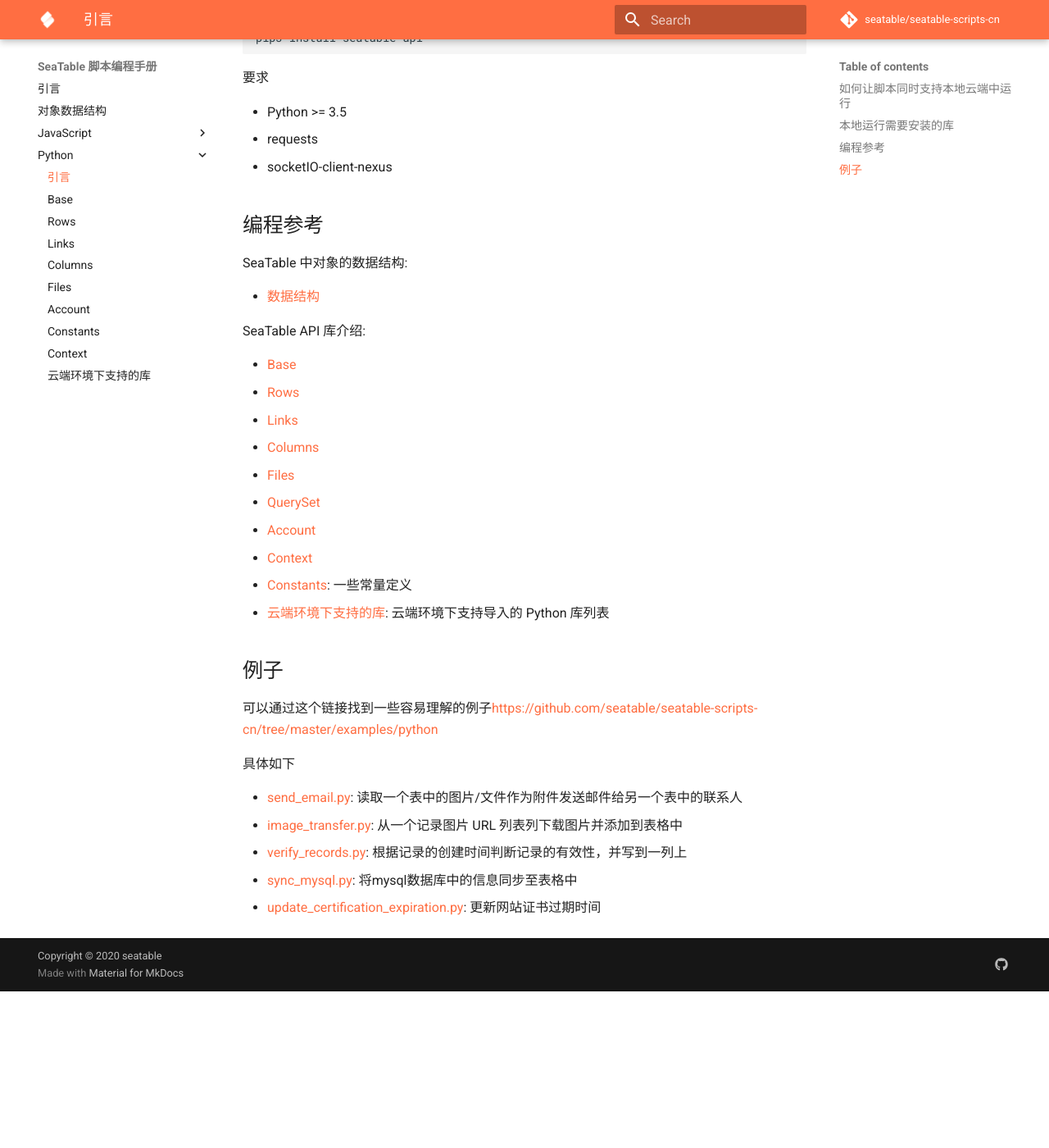
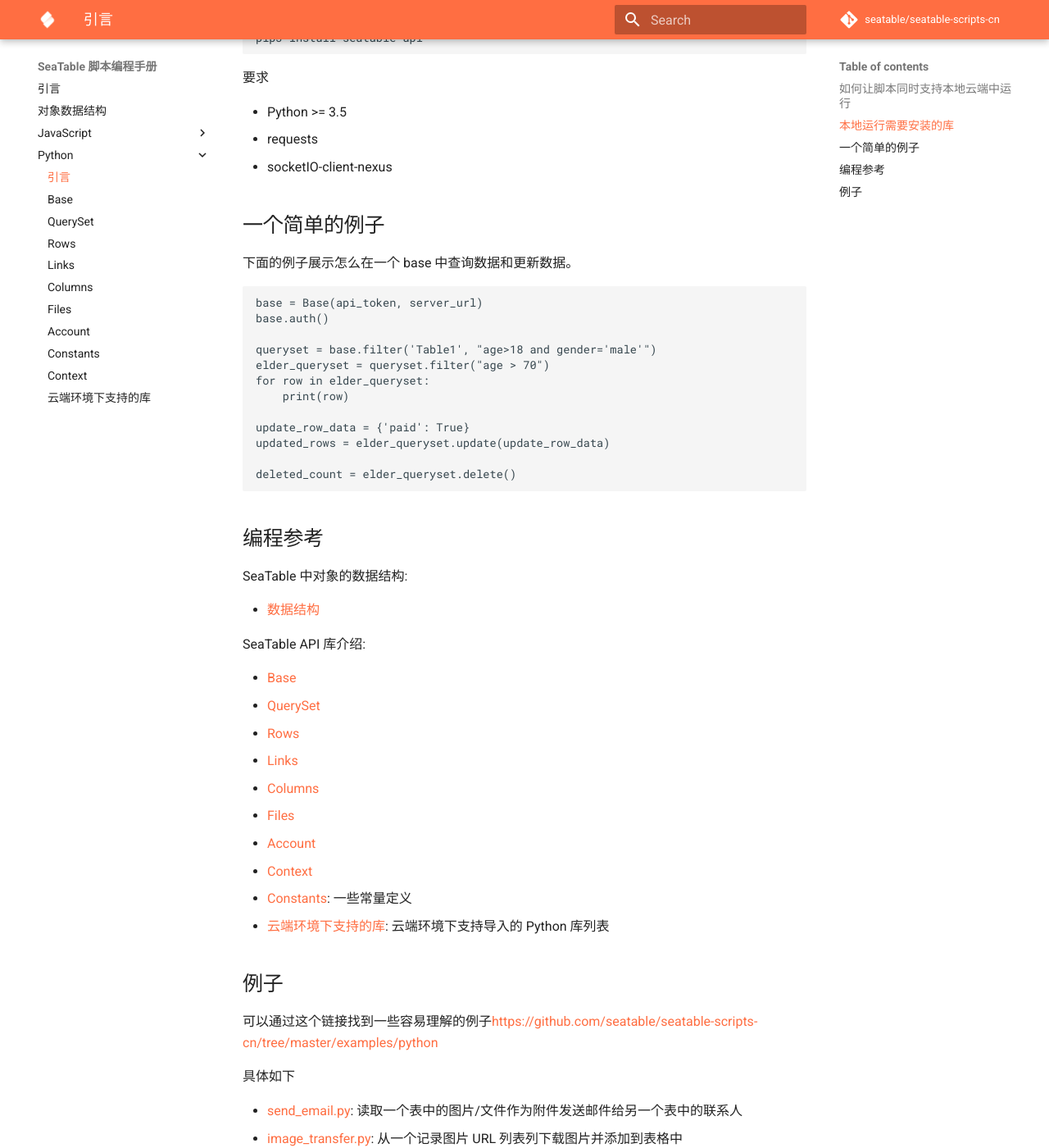
Before and after one commit to seatable/seatable-scripts-cn, an MkDocs documentation site: the page built from manual/python/README.md, in a window 1280 px wide and 1400 px high, scrolled down 803 px. Shown: the whole window at 82% size. Built offline with MkDocs 1.6.1 and Material for MkDocs 9.7.7, drawn with Linux system fonts in a browser that asks for light colours; comment, search, counter and statistics services are not loaded; before the commit the page ends 2012 px from its top, so only the background shows below that.

Commit message:
Update document for queryset

````diff
--- a/manual/python/README.md
+++ b/manual/python/README.md
@@ -35,6 +35,25 @@
 * requests
 * socketIO-client-nexus
 
+## 一个简单的例子
+
+下面的例子展示怎么在一个 base 中查询数据和更新数据。
+
+```
+base = Base(api_token, server_url)
+base.auth()
+
+queryset = base.filter('Table1', "age>18 and gender='male'")
+elder_queryset = queryset.filter("age > 70")
+for row in elder_queryset:
+    print(row)
+
+update_row_data = {'paid': True}
+updated_rows = elder_queryset.update(update_row_data)
+
+deleted_count = elder_queryset.delete()
+```
+
 ## 编程参考
 
 SeaTable 中对象的数据结构:
@@ -44,11 +63,11 @@
 SeaTable API 库介绍:
 
 * [Base](base.md)
+* [QuerySet](queryset.md)
 * [Rows](rows.md)
 * [Links](links.md)
 * [Columns](columns.md)
 * [Files](files.md)
-* [QuerySet](queryset.md)
 * [Account](account.md)
 * [Context](context.md)
 * [Constants](constants.md): 一些常量定义
--- a/mkdocs.yml
+++ b/mkdocs.yml
@@ -57,6 +57,7 @@
   - Python:
     - 引言: python/README.md
     - Base: python/base.md
+    - QuerySet: python/queryset.md
     - Rows: python/rows.md
     - Links: python/links.md
     - Columns: python/columns.md
````
Also changed, not shown: manual/python/queryset.md (+2 -2 lines).
